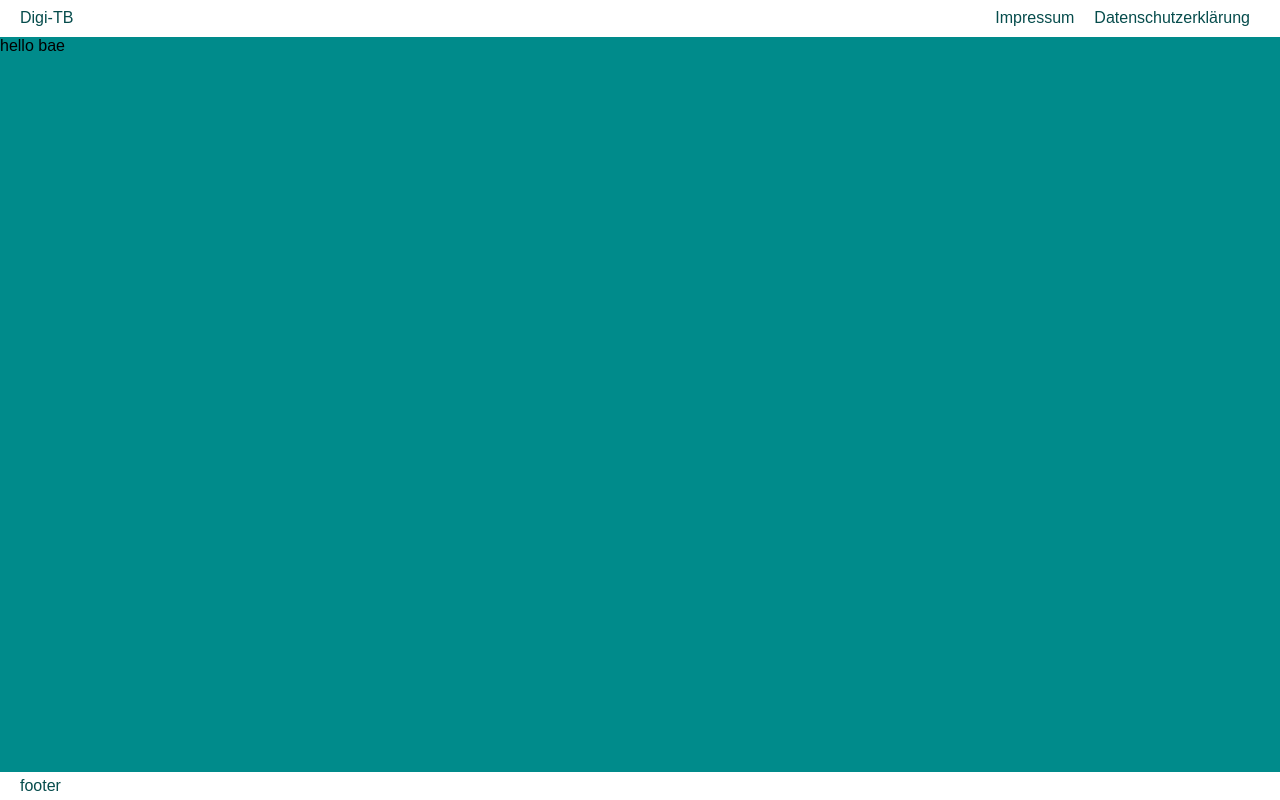
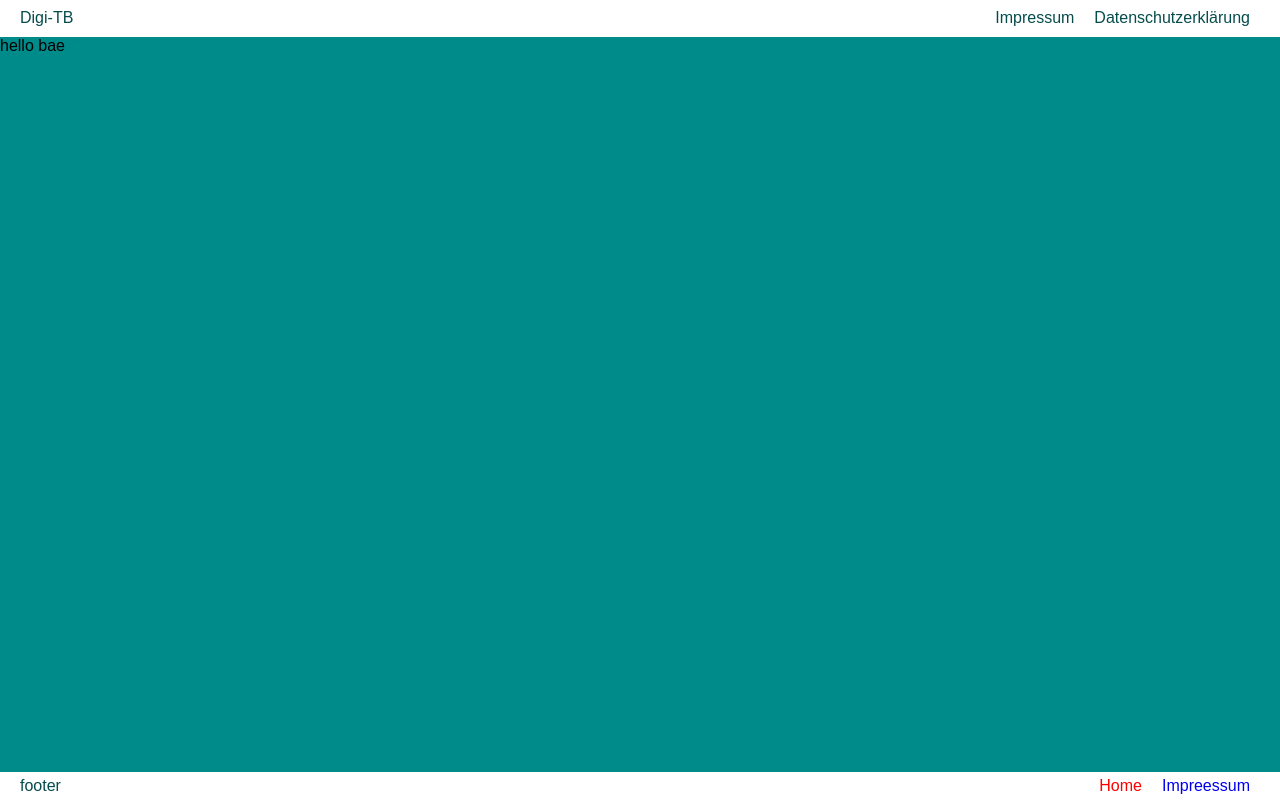
Before and after one commit to fjkun06/death-admin, a Next.js app: page / in a window 1280 px wide. Built offline with nearby package versions, Linux system fonts and the light colour scheme.

Commit message:
Added not found page

```diff
--- a/src/components/Footer.tsx
+++ b/src/components/Footer.tsx
@@ -1,7 +1,13 @@
 import React from "react";
+import NavLink from "./NavLink";
 
 const Footer = () => {
-  return <footer>footer</footer>;
+  return (
+    <footer>
+      footer
+      <NavLink />
+    </footer>
+  );
 };
 
 export default Footer;
--- /dev/null
+++ b/src/components/NavLink.tsx
@@ -0,0 +1,23 @@
+"use client";
+
+import { usePathname } from "next/navigation";
+import Link from "next/link";
+
+export default function NavLink() {
+  const pathname = usePathname();
+
+  return (
+    <div>
+      <Link className={`link ${pathname === "/" ? "active" : ""}`} href="/">
+        Home
+      </Link>
+
+      <Link
+        className={`link ${pathname === "/impreessum" ? "active" : ""}`}
+        href="/impreessum"
+      >
+        Impreessum
+      </Link>
+    </div>
+  );
+}
--- a/src/components/index.tsx
+++ b/src/components/index.tsx
@@ -1,2 +1,3 @@
 export { default as Navbar } from "@/components/Navbar";
 export { default as Footer } from "@/components/Footer";
+export { default as NavLink } from "@/components/NavLink";
--- a/src/screens/ImpressumScreen.tsx
+++ b/src/screens/ImpressumScreen.tsx
@@ -2,7 +2,11 @@ import { classNameGenerator } from "@/utils";
 import React from "react";
 
 const ImpressumScreen = () => {
-  return <main className={classNameGenerator("impressum")}>Impressum</main>;
+  return (
+    <main className={classNameGenerator("impressum")}>
+      Impressum
+    </main>
+  );
 };
 
 export default ImpressumScreen;
--- a/src/styles/components/_footer.scss
+++ b/src/styles/components/_footer.scss
@@ -1,3 +1,7 @@
-footer{
+footer {
   height: 3rem;
 }
+
+.active {
+  color: red;
+}
```
Also changed, not shown: src/app/not-found.tsx (added, +11 -0 lines).
